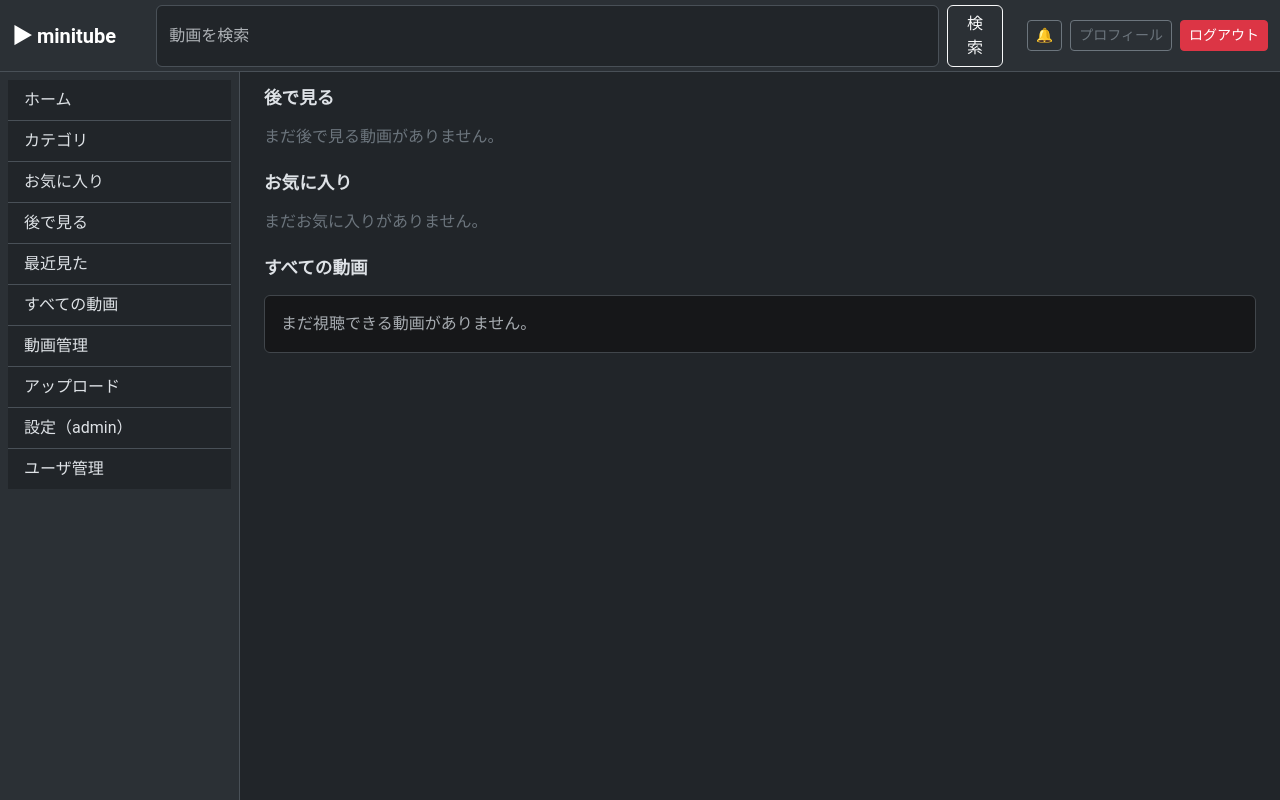
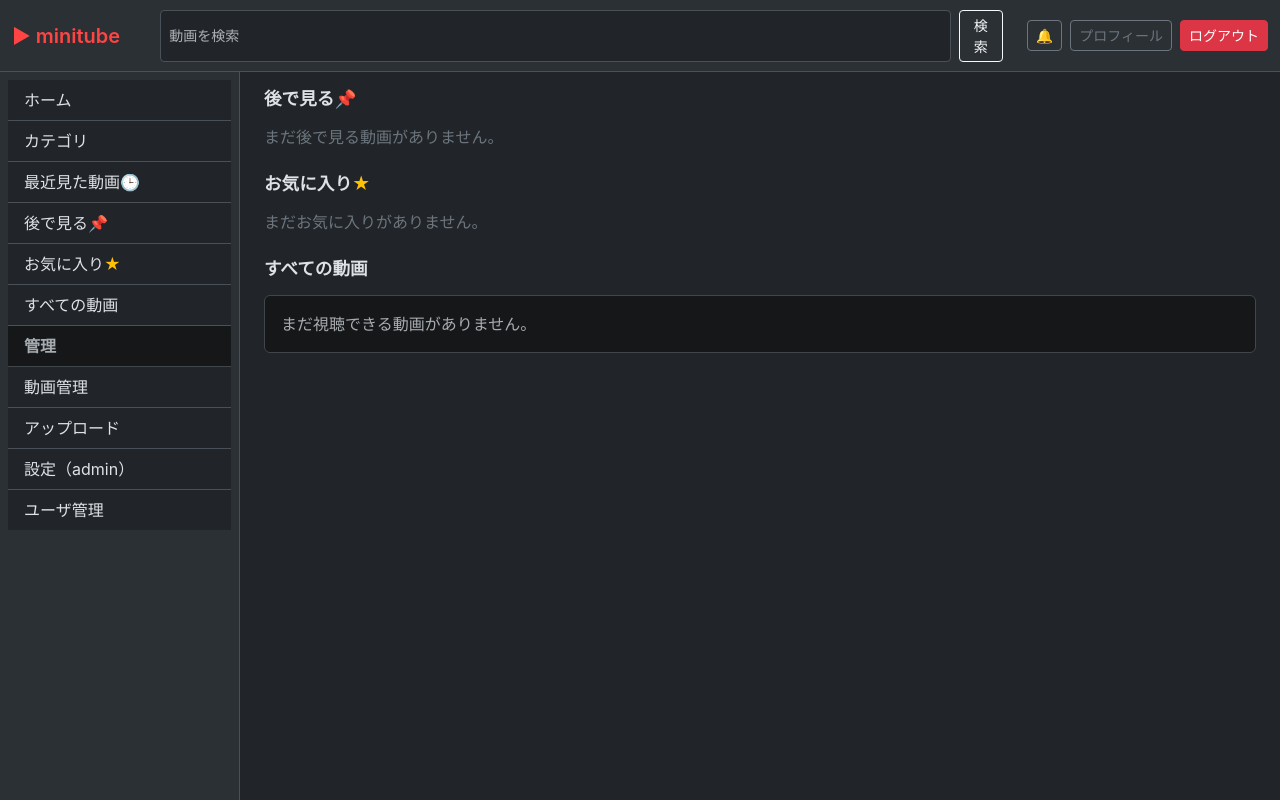
Before and after one commit to manpukupanda/minitube, a FastAPI app: page /home in a window 1280 px wide. Run offline with FastAPI, Linux system fonts and the light colour scheme; the visitor is signed in with stand-in values (Sample User, id 1); some libraries are stand-ins or nearby versions.

Commit message:
デザイン修正

```diff
--- a/api/static/css/app.css
+++ b/api/static/css/app.css
@@ -4,12 +4,16 @@
 }
 
 body {
-  font-family: Roboto, Arial, sans-serif;
+  font-family: -apple-system, BlinkMacSystemFont, "Segoe UI", Roboto, sans-serif;
   background-color: var(--bs-body-bg);
 }
 
 .app-header {
   height: var(--app-header-height);
+}
+
+.app-header-logo {
+  color: #ff4444;
 }
 
 .app-main {
--- a/api/templates/base.html
+++ b/api/templates/base.html
@@ -12,10 +12,10 @@
   <header class="navbar navbar-expand-lg fixed-top bg-body-tertiary border-bottom app-header">
     <div class="container-fluid">
       <button class="btn btn-outline-secondary d-lg-none" type="button" data-bs-toggle="offcanvas" data-bs-target="#mobileNav" aria-controls="mobileNav">☰</button>
-      <a class="navbar-brand fw-semibold" href="/home">▶ minitube</a>
+      <a class="navbar-brand fw-semibold app-header-logo" href="/home">▶ minitube</a>
       <form class="d-flex flex-grow-1 mx-lg-4" action="/search" method="get" role="search">
-        <input class="form-control me-2" type="search" name="q" placeholder="動画を検索" value="{{ query or search_query or '' }}" />
-        <button class="btn btn-outline-light" type="submit">検索</button>
+        <input class="form-control form-control-sm me-2" type="search" name="q" placeholder="動画を検索" value="{{ query or search_query or '' }}" />
+        <button class="btn btn-sm btn-outline-light" type="submit">検索</button>
       </form>
       <div class="d-flex gap-2 align-items-center">
         {% if current_user %}
@@ -35,15 +35,16 @@
       <a class="list-group-item list-group-item-action" href="/home">ホーム</a>
       <a class="list-group-item list-group-item-action" href="/categories">カテゴリ</a>
       {% if current_user %}
-      <a class="list-group-item list-group-item-action" href="/home#favorites">お気に入り</a>
-      <a class="list-group-item list-group-item-action" href="/home#watch-later">後で見る</a>
-      <a class="list-group-item list-group-item-action" href="/home#recent">最近見た</a>
+      <a class="list-group-item list-group-item-action" href="/home#recent">最近見た動画🕒</a>
+      <a class="list-group-item list-group-item-action" href="/home#watch-later">後で見る📌</a>
+      <a class="list-group-item list-group-item-action" href="/home#favorites">お気に入り<span class="text-warning">★</span></a>
       <a class="list-group-item list-group-item-action" href="/home#all">すべての動画</a>
       {% endif %}
       {% if is_admin or is_uploader %}
+      <div class="list-group-item list-group-item-secondary fw-semibold">
+        管理
+      </div>
       <a class="list-group-item list-group-item-action" href="/videos">動画管理</a>
-      {% endif %}
-      {% if is_uploader or is_admin %}
       <a class="list-group-item list-group-item-action" href="/upload">アップロード</a>
       {% endif %}
       {% if is_admin %}
--- a/api/templates/home.html
+++ b/api/templates/home.html
@@ -66,14 +66,14 @@
 
 {% if current_user and recent_history %}
 <section class="mb-4" id="recent">
-  <h2 class="section-title mb-3">最近見た動画</h2>
+  <h2 class="section-title mb-3">最近見た動画🕒</h2>
   <div class="shelf-row">{% for video in recent_history %}{{ video_card(video) }}{% endfor %}</div>
 </section>
 {% endif %}
 
 {% if current_user %}
 <section class="mb-4" id="watch-later">
-  <h2 class="section-title mb-3">後で見る</h2>
+  <h2 class="section-title mb-3">後で見る📌</h2>
   {% if watch_later_videos %}
   <div class="shelf-row" id="watch-later-grid">
     {% for video in watch_later_videos %}
@@ -94,7 +94,7 @@
 </section>
 
 <section class="mb-4" id="favorites">
-  <h2 class="section-title mb-3">お気に入り</h2>
+  <h2 class="section-title mb-3">お気に入り<span class="text-warning">★</span></h2>
   {% if favorite_videos %}
   <div class="shelf-row" id="favorites-grid">
     {% for video in favorite_videos %}
```
Also changed, not shown: README.md.
